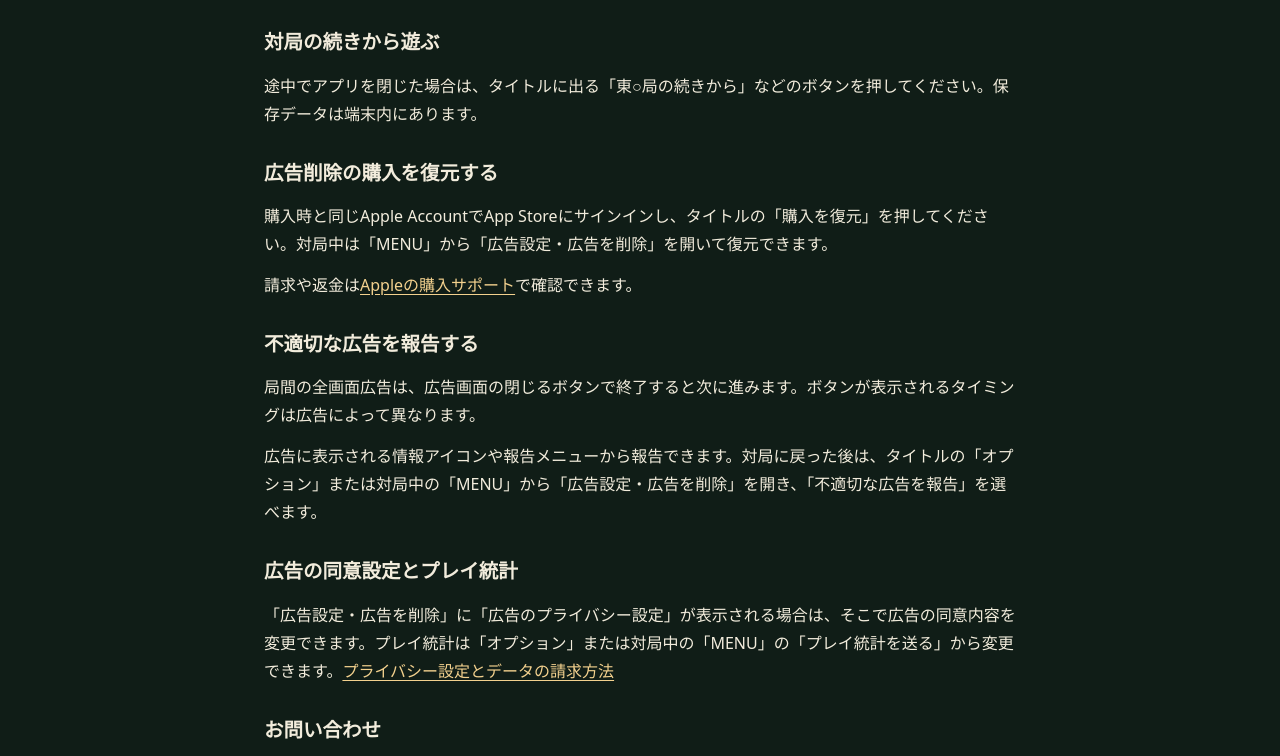
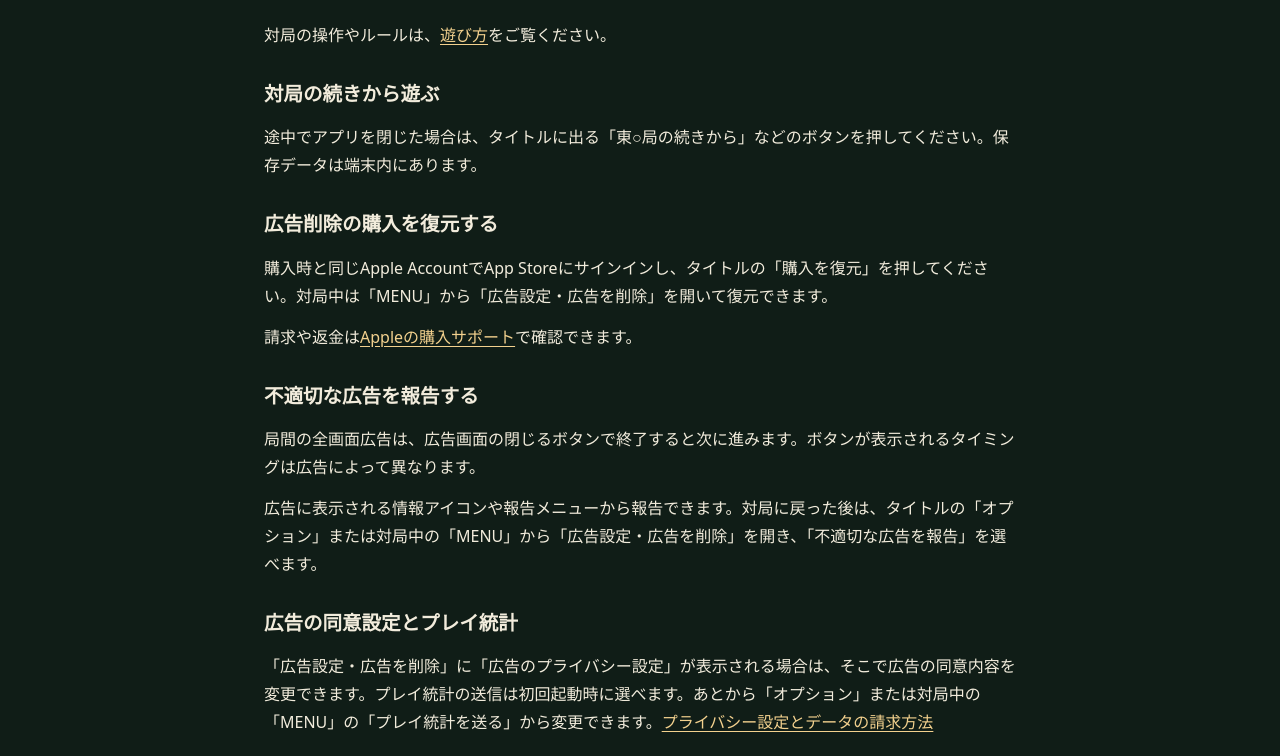
Before and after one commit to qualiatokyoltd/my-public-documents, a plain HTML site: page dopagaki-mahjong/support/index.html in a window 1280 px wide. Shown: the part 151-907 px from the top of the page. Drawn offline with Linux system fonts and the light colour scheme.

Commit message:
Describe Dopagaki Mahjong analytics consent and link to the guide

```diff
--- a/dopagaki-mahjong/support/index.html
+++ b/dopagaki-mahjong/support/index.html
@@ -11,6 +11,8 @@
   <main>
     <h1>サポート</h1>
 
+    <p>対局の操作やルールは、<a href="https://dopagaki-mahjong.pages.dev/#guide">遊び方</a>をご覧ください。</p>
+
     <h2>対局の続きから遊ぶ</h2>
     <p>途中でアプリを閉じた場合は、タイトルに出る「東○局の続きから」などのボタンを押してください。保存データは端末内にあります。</p>
 
@@ -23,7 +25,7 @@
     <p>広告に表示される情報アイコンや報告メニューから報告できます。対局に戻った後は、タイトルの「オプション」または対局中の「MENU」から「広告設定・広告を削除」を開き、「不適切な広告を報告」を選べます。</p>
 
     <h2>広告の同意設定とプレイ統計</h2>
-    <p>「広告設定・広告を削除」に「広告のプライバシー設定」が表示される場合は、そこで広告の同意内容を変更できます。プレイ統計は「オプション」または対局中の「MENU」の「プレイ統計を送る」から変更できます。<a href="../privacy-policy/#privacy-choices">プライバシー設定とデータの請求方法</a></p>
+    <p>「広告設定・広告を削除」に「広告のプライバシー設定」が表示される場合は、そこで広告の同意内容を変更できます。プレイ統計の送信は初回起動時に選べます。あとから「オプション」または対局中の「MENU」の「プレイ統計を送る」から変更できます。<a href="../privacy-policy/#privacy-choices">プライバシー設定とデータの請求方法</a></p>
 
     <section id="contact">
       <h2>お問い合わせ</h2>
```
Also changed, not shown: dopagaki-mahjong/privacy-policy/index.html (+1 -1 lines).
